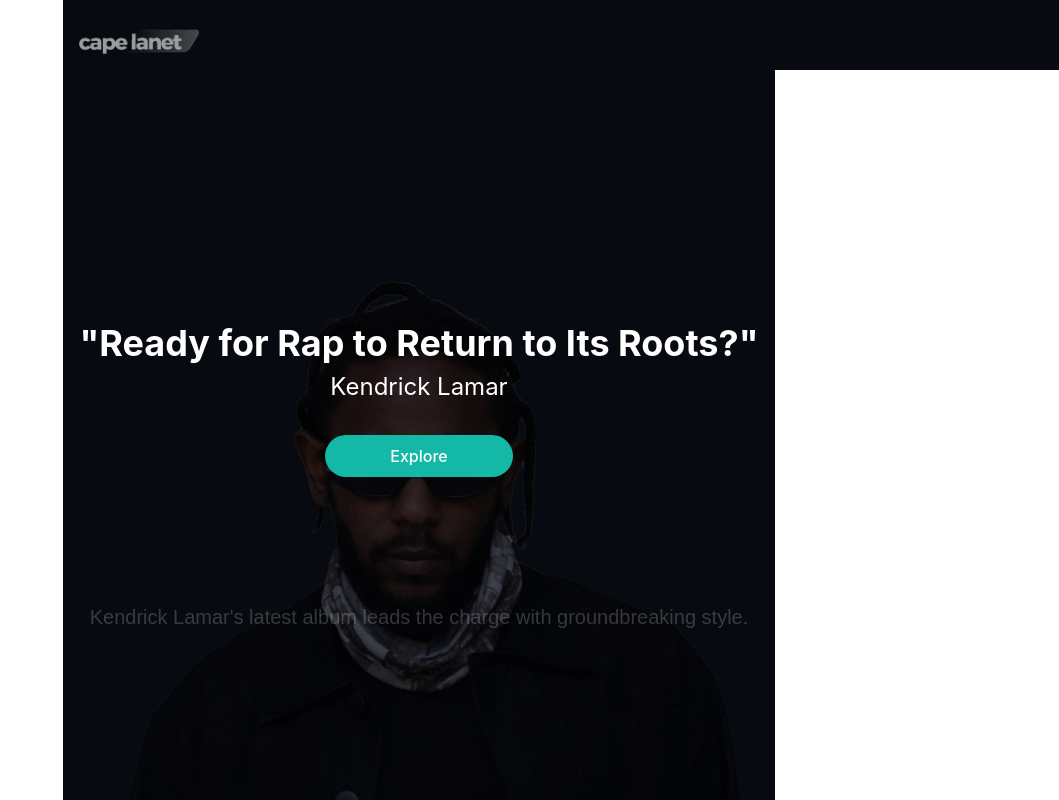
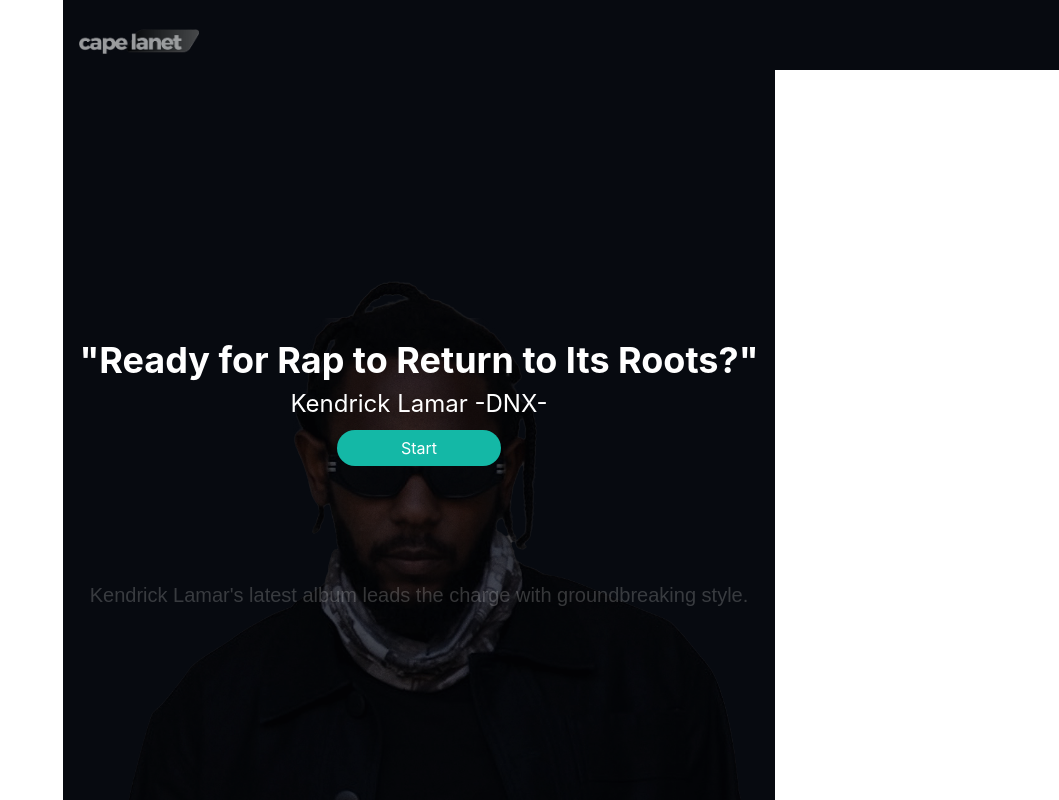
Before and after one commit to Techyana/capelanet-blog, a React (Vite) app: page / in a window 1280 px wide. Shown: the whole page, without its empty margins (221-1280 px from the left). Built offline with nearby package versions, Linux system fonts and the light colour scheme.

Commit message:
Home Page adjustment
New Home Page design

```diff
--- a/src/App.tsx
+++ b/src/App.tsx
@@ -9,7 +9,7 @@
 const App: React.FC = () => {
   const track = {
     title: '"Ready for Rap to Return to Its Roots?"',
-    artist: "Kendrick Lamar",
+    artist: "Kendrick Lamar -DNX-",
     imageUrl: "",
     audioUrl: "sample-audio-url.mp3",
     facts: [
--- a/src/pages/Home/Home.module.css
+++ b/src/pages/Home/Home.module.css
@@ -15,9 +15,9 @@
 
 .smoke-effect p {
   margin-top: 12rem;
-  white-space: normal; /* Allow text to wrap */
-  word-wrap: break-word; /* Break long words to prevent overflow */
-  text-align: center; /* Center align the text */
+  white-space: normal;
+  word-wrap: break-word;
+  text-align: center;
 }
 
 @keyframes slide-up {
--- a/src/pages/Home/Home.module.scss
+++ b/src/pages/Home/Home.module.scss
@@ -15,9 +15,9 @@
 
   .smoke-effect p {
     margin-top: 12rem;
-    white-space: normal; /* Allow text to wrap */
-    word-wrap: break-word; /* Break long words to prevent overflow */
-    text-align: center; /* Center align the text */
+    white-space: normal;
+    word-wrap: break-word;
+    text-align: center;
   }
 
   @keyframes slide-up {
--- a/src/pages/Home/Home.tsx
+++ b/src/pages/Home/Home.tsx
@@ -2,6 +2,7 @@
 import { motion } from 'framer-motion';
 import styles from './Home.module.scss';
 import imageOne from './Kendrick.png';
+import { Link } from 'react-router-dom';
 
 interface Track {
   title: string;
@@ -12,18 +13,9 @@
 }
 
 const Home: React.FC<{ track: Track }> = ({ track }) => {
-  const [playing, setPlaying] = useState(false);
   const [factIndex, setFactIndex] = useState(0);
-  const audioRef = useRef<HTMLAudioElement>(null);
 
-  const togglePlay = () => {
-    setPlaying(!playing);
-    if (playing) {
-      audioRef.current?.pause();
-    } else {
-      audioRef.current?.play();
-    }
-  };
+
 
   useEffect(() => {
     const interval = setInterval(() => {
@@ -54,14 +46,13 @@
         >
           <p className="text-xl z-40">{track.facts[factIndex]}</p>
         </motion.div>
-        <button
-          onClick={togglePlay}
+        <Link
+          to="/projects"
           className="mt-4 px-16 py-2 z-50 bg-teal-500 rounded-full hover:bg-teal-700 transition-colors duration-300"
         >
-          {playing ? 'Explore' : 'Explore'}
-        </button>
+          Start
+        </Link>
       </div>
-      <audio ref={audioRef} src={track.audioUrl} />
     </div>
   );
 };
```
Also changed, not shown: 1 other file (tests, documents, lock files or other folders).
